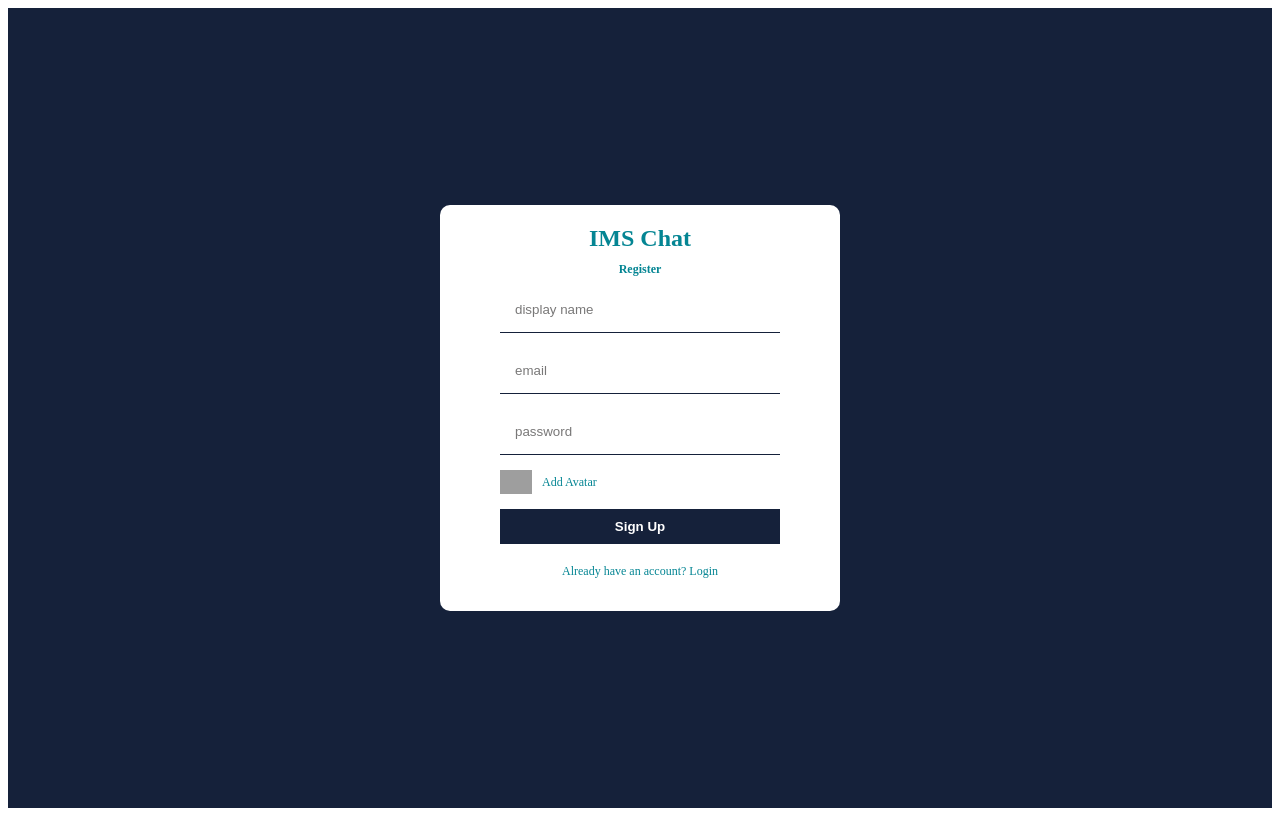
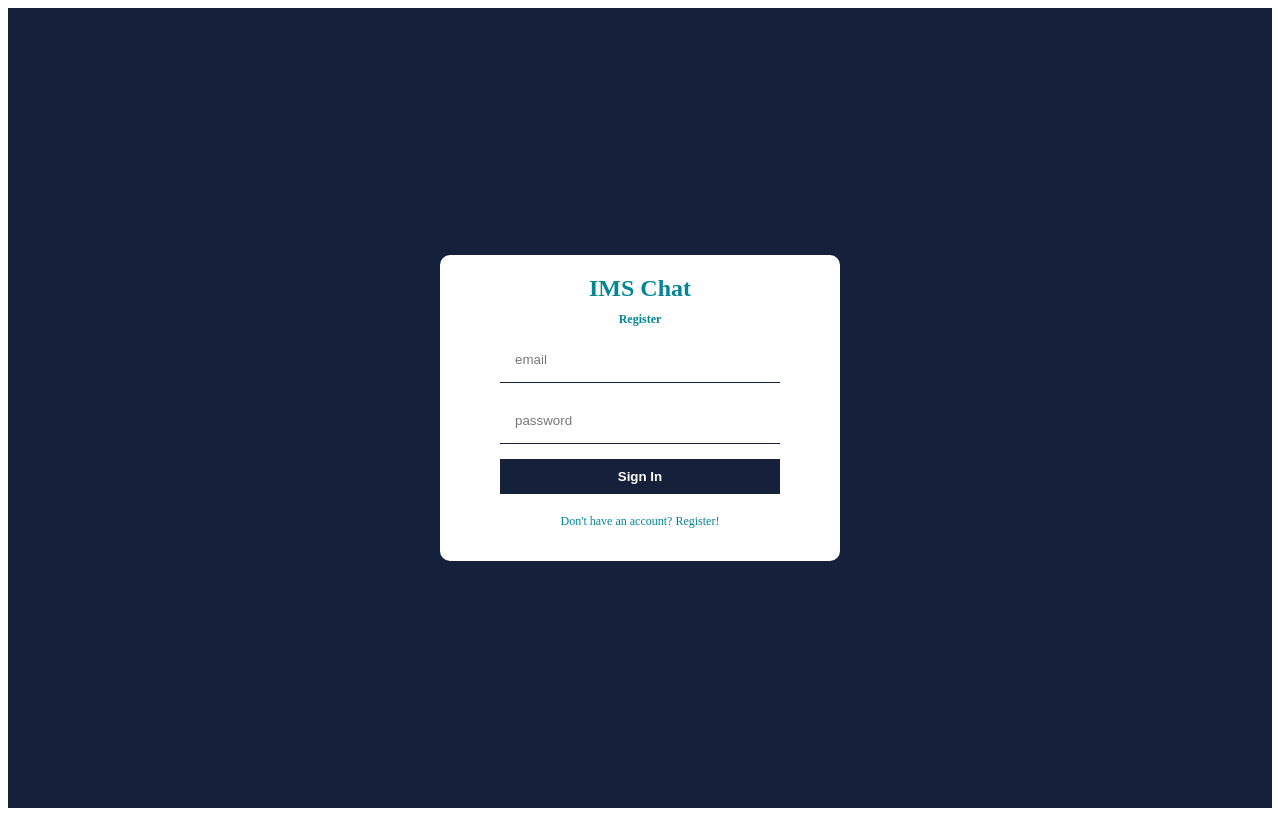
Before and after one commit to safak/youtube2022, a React (Vite) app: page / in a window 1280 px wide. Built offline with nearby package versions, Linux system fonts and the light colour scheme; grey boxes are pictures that could not be loaded.

Commit message:
LoginWorks

```diff
--- a/src/App.jsx
+++ b/src/App.jsx
@@ -1,9 +1,10 @@
+import Login from "./pages/Login";
 import Register from "./pages/Register";
 import "./style.scss"
 
 function App() {
   return (
-    <Register/>
+    <Login/>
     );
 }
 
```
